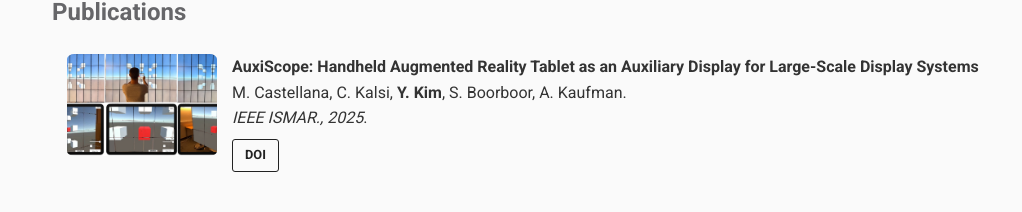
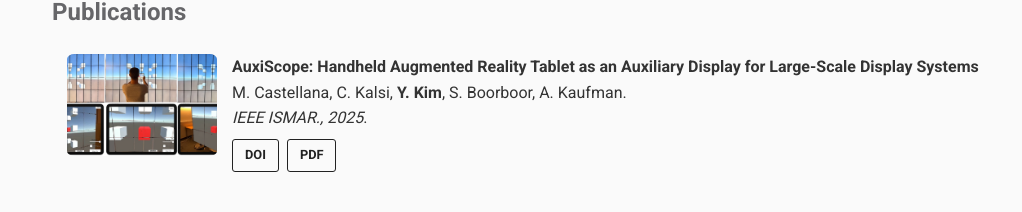
Before and after one commit to yoonsang0910/personal_page, a plain HTML site: page index.html in a window 1280 px wide. Shown: the part 1637-1849 px from the top of the page, without its empty margins (258-1280 px from the left). Drawn offline with Linux system fonts and the light colour scheme; no server answers; some icons are missing.

Commit message:
publication update

```diff
--- a/index.html
+++ b/index.html
@@ -143,6 +143,7 @@
                             M. Castellana, C. Kalsi, <b>Y. Kim</b>, S. Boorboor, A. Kaufman.<br><em>IEEE ISMAR., 2025</em>.
                             <div class="pub-links">
                                 <a href="https://ieeexplore.ieee.org/document/11220340" target="_blank">DOI</a>
+                                <a href="publications/auxi.pdf" target="_blank">PDF</a>
                             </div>
                         </div>
                     </li>
```
Also changed, not shown: 2 other files.
